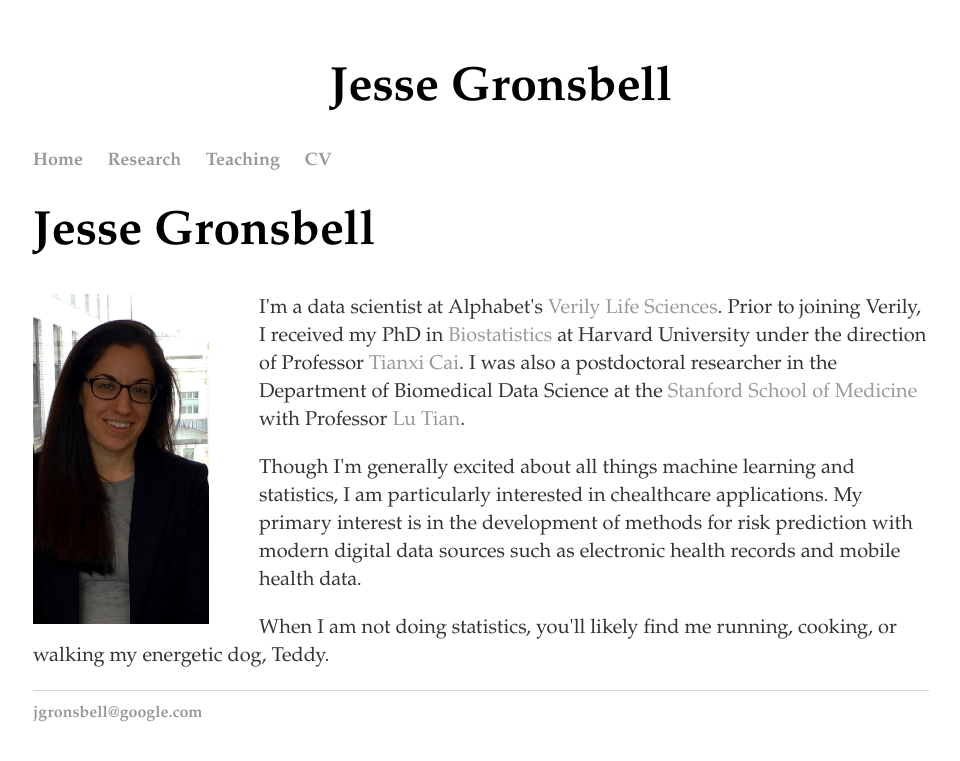
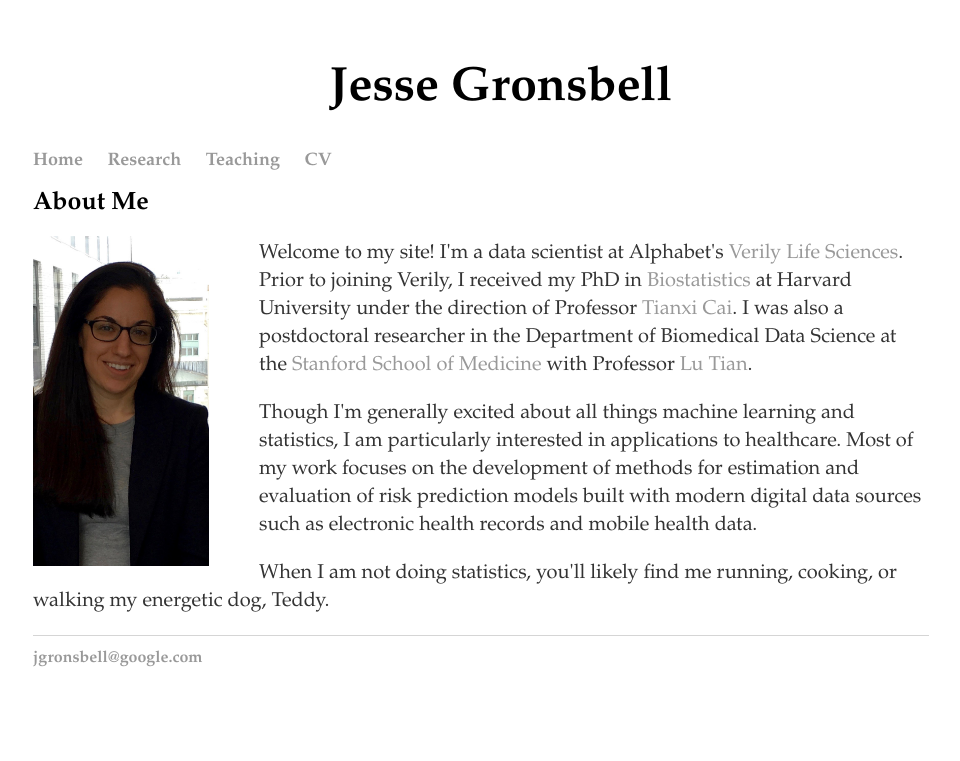
Before and after one commit to jgrons/old_website, a Jekyll site: the page built from index.html, in a window 1280 px wide. Shown: the top 761 px of the page, without its empty margins (159-1119 px from the left). Built offline with Jekyll 4.4.1, drawn with Linux system fonts in a browser that asks for light colours.

Commit message:
Update index.html

```diff
--- a/index.html
+++ b/index.html
@@ -3,7 +3,7 @@
 title: Jesse Gronsbell
 ---
 <div class="blurb">
-	<h1 style="font-family: palatino"> Jesse Gronsbell </h1>
+	<h1 style="font-size:25px; font-family: palatino"> About Me </h1>
 	<div class="span2">
         <a href="../pics/IMG_1115.jpeg">
             <img src="../pics/IMG_1115.jpeg" HEIGHT="330" WIDTH="176" align="left" style="margin:0px 50px 0px 0px"
@@ -12,7 +12,7 @@
 
 
 		<p style="font-size:20px; font-family: palatino">
-	I'm a data scientist at Alphabet's <a href="https://verily.com/">
+	Welcome to my site!  I'm a data scientist at Alphabet's <a href="https://verily.com/">
 	Verily Life Sciences</a>.  Prior to joining Verily, I received my PhD in <a href="https://www.hsph.harvard.edu/biostatistics/"> Biostatistics </a>
 	at Harvard University under the direction of Professor <a href="https://www.hsph.harvard.edu/tianxi-cai/"> Tianxi Cai</a>.
 	I was also a postdoctoral researcher in the Department of Biomedical Data Science at the <a href="http://med.stanford.edu/dbds.html"> Stanford School of Medicine </a>
@@ -20,7 +20,8 @@
 	</p>
 	<p style="font-size:20px; font-family: palatino">
 		Though I'm generally excited about all things machine learning and statistics, I am particularly interested
-		in chealthcare applications.  My primary interest is in the development of methods for risk prediction with modern digital data sources
+		in applications to healthcare.  Most of my work focuses on the development of methods for estimation
+		and evaluation of risk prediction models built with modern digital data sources
 		such as electronic health records and mobile health data.
 
 		<p style="font-size:20px; font-family: palatino">
```
